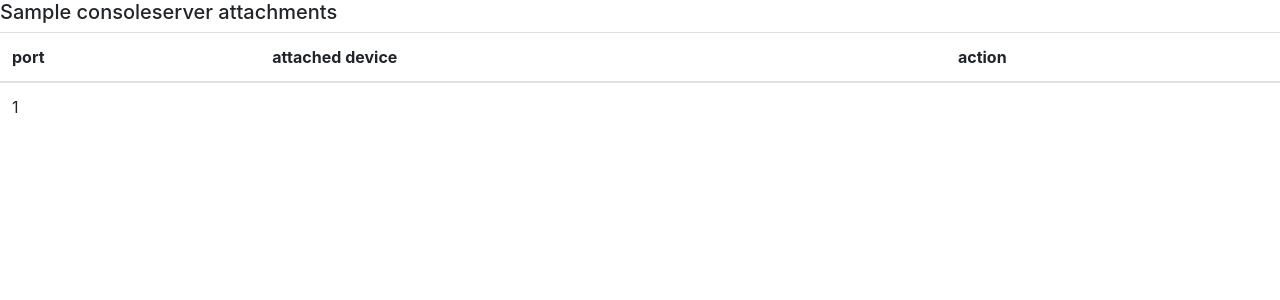
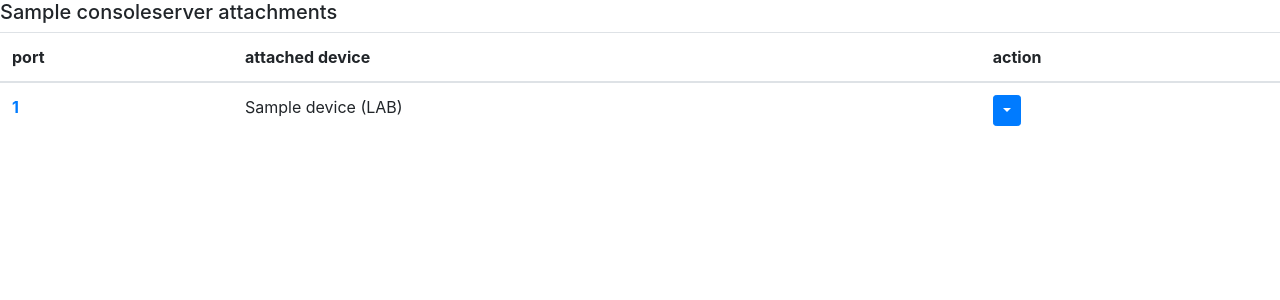
Before and after one commit to netdevops/prod2lab, a Django app: page /console_servers/1/ in a window 1280 px wide. Shown: the part 56-356 px from the top of the page. Run offline with Django 3.2, Linux system fonts and the light colour scheme; the first user in the database is signed in; tables that the repository leaves empty hold one stand-in row (Sample ...); some libraries are stand-ins or nearby versions.

Commit message:
work on console ui

```diff
--- a/lab/urls.py
+++ b/lab/urls.py
@@ -18,6 +18,8 @@ urlpatterns = [
     path('devices/<int:device_id>/config/update/manually/', views.device_config_manually, name='manually_fetch_device_config'),
     path('console_servers/', views.consoles, name="console_servers"),
     path('console_servers/add/', views.console_add, name="add_console"),
+    path('console_servers/ports/<int:port_id>/add_attachment/', views.attachment_add, name="add_attachment"),
+    path('console_servers/ports/<int:port_id>/remove_attachment/', views.attachment_remove, name="remove_attachment"),
     path('console_servers/<int:console_id>/', views.console, name="console_server"),
     path('console_servers/<int:console_id>/delete/', views.console_delete, name="delete_console"),
 ]
--- a/lab/views.py
+++ b/lab/views.py
@@ -84,7 +84,6 @@ def device(request, device_id=None):
             'eligible_interfaces': eligible_interfaces,
             'device_config': config,
         }
-
         return render(request, 'lab/device.html', context)
     return HttpResponseRedirect('/user/login/')
 
@@ -104,9 +103,7 @@ def device_add(request):
                 os_type=os
             )
             DevicePair.objects.create(prod_device=prod_device, lab_device=lab_device)
-
             messages.success(request, f"{request.POST['name']} has been created")
-
         return HttpResponseRedirect('/devices/')
     return HttpResponseRedirect('/user/login/')
 
@@ -121,12 +118,10 @@ def device_delete(request, device_id=None):
         else:
             device_pair = DevicePair.objects.get(lab_device=device)
             other_device = device_pair.prod_device
-
         device_name = device.name
         device.delete()
         other_device.delete()
         messages.success(request, f"{device_name} has been deleted")
-
         return HttpResponseRedirect('/devices/')
     return HttpResponseRedirect('/user/login/')
 
@@ -136,9 +131,7 @@ def interface_add(request, device_id=None):
         device = Device.objects.get(id=device_id)
         if request.method == 'POST':
             DeviceInterface.objects.create(name=request.POST['name'], device=device)
-
         messages.success(request, f"interface {request.POST['name']} has been created on {device.name}")
-
         return HttpResponseRedirect(f"/devices/{device.id}/")
     return HttpResponseRedirect('/user/login/')
 
@@ -150,7 +143,6 @@ def interface_delete(request, device_id=None, interface_id=None):
         device = Device.objects.get(id=device_id)
         interface.delete()
         messages.success(request, f"{interface_name} deleted from {device.name}")
-
         return HttpResponseRedirect(f"/devices/{device.id}")
     return HttpResponseRedirect('/user/login/')
 
@@ -158,7 +150,6 @@ def interface_delete(request, device_id=None, interface_id=None):
 def interface_fetch(request, device_id=None):
     if request.user.is_authenticated:
         fetch_interfaces.delay(device_id=device_id)
-
         return HttpResponseRedirect(f"/devices/{device_id}")
     return HttpResponseRedirect('/user/login/')
 
@@ -173,7 +164,6 @@ def interface_mapper_add(request, device_id=None):
             request,
             f"mapped {prod_interface.device.name} - {prod_interface.name} to {lab_interface.device.name} - {lab_interface.name}"
         )
-
         return HttpResponseRedirect(f"/devices/{device_id}")
     return HttpResponseRedirect('/user/login/')
 
@@ -182,10 +172,8 @@ def interface_mapper_delete(request, device_id=None, interface_mapper_id=None):
     if request.user.is_authenticated:
         interface_map = InterfaceMapper.objects.get(id=interface_mapper_id)
         device = Device.objects.get(id=device_id)
-
         interface_map.delete()
         messages.success(request, f"interface map has been deleted for {device.name}")
-
         return HttpResponseRedirect(f"/devices/{device_id}")
     return HttpResponseRedirect('/user/login/')
 
@@ -202,9 +190,7 @@ def device_config(request, device_id=None):
                 )
             else:
                 fetch_lab_config.delay(device_id=device_id)
-
             messages.success(request, f"config being fetched for {device.name}")
-
         return HttpResponseRedirect(f"/devices/{device_id}")
     return HttpResponseRedirect('/user/login/')
 
@@ -213,28 +199,34 @@ def device_config_manually(request, device_id=None):
     if request.user.is_authenticated:
         device = Device.objects.get(id=device_id)
         fetch_or_update(device=device, config=request.POST['text'])
-
         return HttpResponseRedirect(f"/devices/{device_id}")
     return HttpResponseRedirect('/user/login/')
 
 
 def consoles(request):
-    server = ConsoleServer.objects.all()
-    context = {
-        'consoles': server,
-    }
-
-    return render(request, 'lab/consoles.html', context)
+    if request.user.is_authenticated:
+        server = ConsoleServer.objects.all()
+        context = {
+            'consoles': server,
+        }
+        return render(request, 'lab/consoles.html', context)
+    return HttpResponseRedirect('/user/login/')
 
 
 def console(request, console_id=None):
-    server = ConsoleServer.objects.get(id=console_id)
-    console_ports = ConsolePort.objects.filter(device=server)
-    context = {
-        'console_ports': console_ports,
-        'console_server': server.name,
-    }
-    return render(request, 'lab/console.html', context)
+    if request.user.is_authenticated:
+        server = ConsoleServer.objects.get(id=console_id)
+        console_ports = ConsolePort.objects.filter(device=server)
+        devices = Device.objects.filter(environment="LAB")
+        tcp_ports = {k.port: k.port + server.port_prefix for k in console_ports}
+        context = {
+            'console_ports': console_ports,
+            'console_server': server,
+            'devices': devices,
+            'tcp_ports': tcp_ports,
+        }
+        return render(request, 'lab/console.html', context)
+    return HttpResponseRedirect('/user/login/')
 
 
 def console_add(request):
@@ -250,9 +242,7 @@ def console_add(request):
                     device=server,
                     port=i
                 )
-
             messages.success(request, f"{server.name} has been created.")
-
             return HttpResponseRedirect('/console_servers/')
     return HttpResponseRedirect('/user/login/')
 
@@ -262,9 +252,37 @@ def console_delete(request, console_id=None):
         server = ConsoleServer.objects.get(id=console_id)
         server.delete()
         messages.success(request, 'console device deleted successfully')
+        return HttpResponseRedirect('/console_servers/')
+    return HttpResponseRedirect('/user/login/')
 
+
+def attachment_add(request, port_id=None):
+    if request.user.is_authenticated:
+        port = ConsolePort.objects.get(id=port_id)
+        if request.method == "POST":
+            device = Device.objects.get(id=request.POST['device_id'])
+            port.attachment = device
+            port.save()
+            messages.success(request, f"attachement created for {device.name}")
+            return HttpResponseRedirect('/console_servers/')
+        else:
+            devices = Device.objects.filter(environment="LAB")
+            context = {
+                'devices': devices,
+                'port': port_id,
+            }
+            return render(request, 'lab/modals/console-attachment.html', context)
+    return HttpResponseRedirect('/user/login/')
+
+
+def attachment_remove(request, port_id=None):
+    if request.user.is_authenticated:
+        port = ConsolePort.objects.get(id=port_id)
+        port.attachment = None
+        port.save()
+        messages.success(request, 'attachment removed')
         return HttpResponseRedirect('/console_servers/')
-    return HttpResponseRedirect('/console_servers/')
+    return HttpResponseRedirect('/user/login/')
 
 
 class DeviceViewSet(viewsets.ModelViewSet):
--- a/templates/base.html
+++ b/templates/base.html
@@ -63,7 +63,6 @@
     <script src="https://code.jquery.com/jquery-3.3.1.slim.min.js" integrity="sha384-q8i/X+965DzO0rT7abK41JStQIAqVgRVzpbzo5smXKp4YfRvH+8abtTE1Pi6jizo" crossorigin="anonymous"></script>
     <script src="https://cdnjs.cloudflare.com/ajax/libs/popper.js/1.14.7/umd/popper.min.js" integrity="sha384-UO2eT0CpHqdSJQ6hJty5KVphtPhzWj9WO1clHTMGa3JDZwrnQq4sF86dIHNDz0W1" crossorigin="anonymous"></script>
     <script src="https://stackpath.bootstrapcdn.com/bootstrap/4.3.1/js/bootstrap.min.js" integrity="sha384-JjSmVgyd0p3pXB1rRibZUAYoIIy6OrQ6VrjIEaFf/nJGzIxFDsf4x0xIM+B07jRM" crossorigin="anonymous"></script>
-    <script src="https://ajax.googleapis.com/ajax/libs/angularjs/1.6.9/angular.min.js"></script>
 </body>
 
 </html>
--- a/templates/lab/console.html
+++ b/templates/lab/console.html
@@ -11,9 +11,22 @@
     <tbody>
         {% for item in console_ports %}
         <tr>
-            <td>{{ item.port }}</td>
-            <td></td>
-            <td></td>
+            <th scope="row"><a href="telnet://{{ item.device }}:{% for k,v in tcp_ports.items %}{% if k == item.port %}{{ v }}{% endif %}{% endfor %}">{{ item.port }}</a></th>
+            <td>{% if item.attachment %} {{ item.attachment.name }} ({{ item.attachment.environment }}) {% endif %}</td>
+            <td>
+                <div class="btn-group">
+                    <button type="button" class="btn btn-primary dropdown-toggle dropdown-toggle-split btn-sm" data-toggle="dropdown" aria-haspopup="true" aria-expanded="false">
+                        <span class="sr-only">Toggle Dropdown</span>
+                    </button>
+                    <div class="dropdown-menu">
+                        {% if item.attachment %}
+                        <a href="/console_servers/ports/{{ item.id }}/remove_attachment/" class="dropdown-item">remove attachment</a>
+                        {% else %}
+                        <a href="/console_servers/ports/{{ item.id }}/add_attachment/" class="dropdown-item" data-toggle="modal" data-target="#ConsolePortModal">attach router</a>
+                        {% endif %}
+                    </div>
+                </div>
+            </td>
         </tr>
         {% endfor %}
     </tbody>
--- /dev/null
+++ b/templates/lab/modals/console-attachment.html
@@ -0,0 +1,12 @@
+<form method="POST" action="/console_servers/ports/{{ port }}/add_attachment/">
+    {% csrf_token %}
+    <div class="form-group">
+        <label for="device">attach router</label>
+        <select name="device_id" class="form-control">
+            {% for item in devices %}
+            <option value="{{ item.id }}">{{ item.name }}</option>
+            {% endfor %}
+        </select>
+    </div>
+    <button type="submit" onclick="window.location.href = '/console_servers/';" class="btn btn-primary btn-sm">save</button>
+</form>
--- a/templates/modals.html
+++ b/templates/modals.html
@@ -121,3 +121,20 @@
         </div>
     </div>
 </div>
+
+<div class="modal fade" id="ConsolePortModal" tabindex="-1" role="dialog" aria-labelledby="ConsolePortModalLabel" aria-hidden="true">
+    <div class="modal-dialog" role="document">
+        <div class="modal-content">
+            <div class="modal-header">
+                <h5 class="modal-title" id="ConsolePortModalLabel">attach device to console port</h5>
+                <button type="button" class="close" data-dismiss="modal" aria-label="Close">
+                    <span aria-hidden="true">&times;</span>
+                </button>
+            </div>
+            <div class="modal-body">
+                {% include 'lab/modals/console-attachment.html' %}
+            </div>
+            <div class="modal-footer"></div>
+        </div>
+    </div>
+</div>
```
